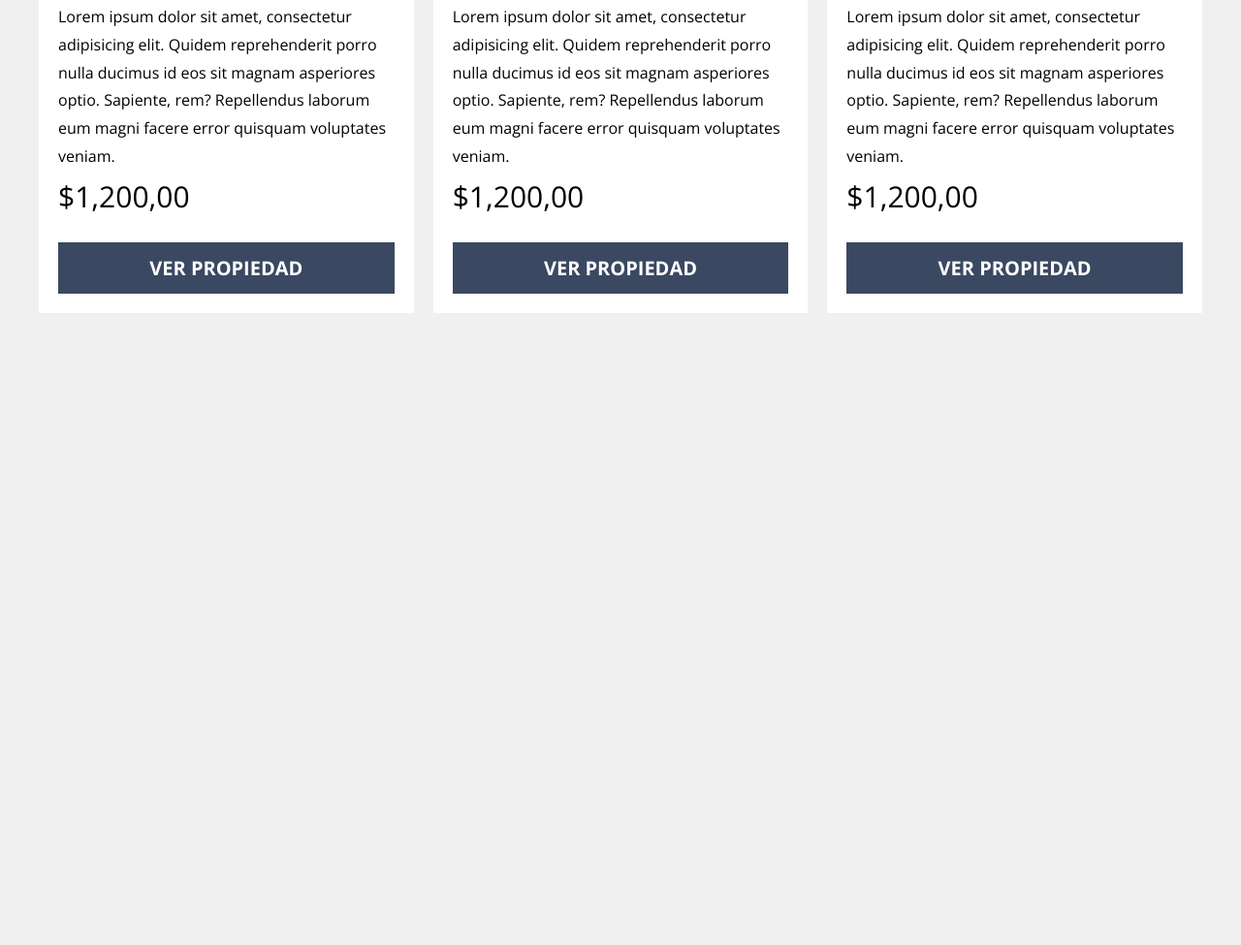
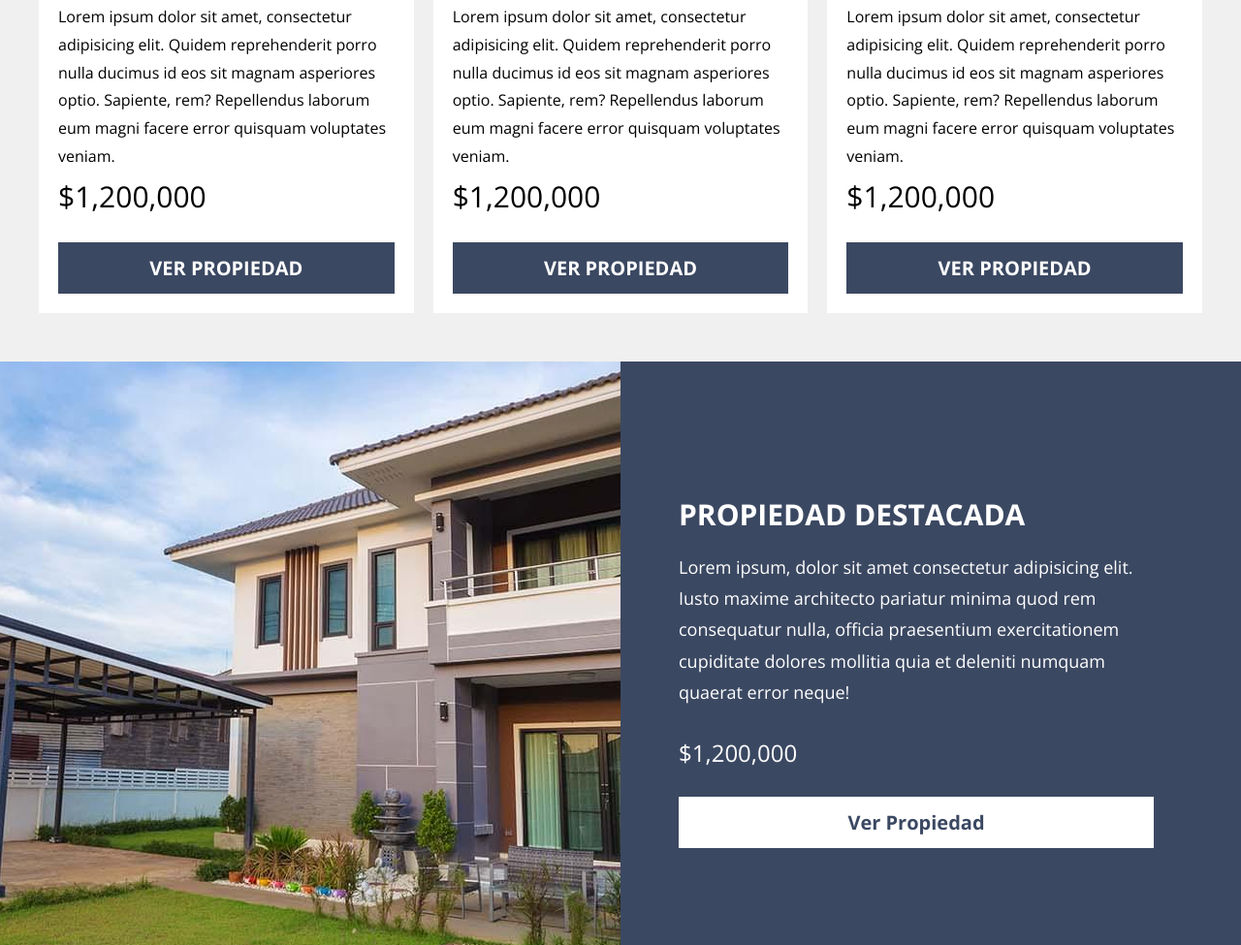
Before and after one commit to Benjamin70/RealState-Demo, a website: page index.html in a window 1280 px wide. Shown: the part 1679-2654 px from the top of the page at 97% size. Before the commit the page ends 2002 px from the top, so only its background shows below. Drawn offline with nearby package versions, Linux system fonts and the light colour scheme.

Commit message:
Seccion de Propiedad Destacada Finalizada

```diff
--- a/index.html
+++ b/index.html
@@ -48,7 +48,7 @@
 
                 <div class="propiedad__contenido">
                     <p class="propiedad__texto">Lorem ipsum dolor sit amet, consectetur adipisicing elit. Quidem reprehenderit porro nulla ducimus id eos sit magnam asperiores optio. Sapiente, rem? Repellendus laborum eum magni facere error quisquam voluptates veniam.</p>
-                    <p class="propiedad__precio">$1,200,00</p>
+                    <p class="propiedad__precio">$1,200,000</p>
                     <a class="propiedad__enlace" href="#">Ver Propiedad</a>
                 </div>
             </div> <!--Cierra Propiedad-->
@@ -60,7 +60,7 @@
 
                 <div class="propiedad__contenido">
                     <p class="propiedad__texto">Lorem ipsum dolor sit amet, consectetur adipisicing elit. Quidem reprehenderit porro nulla ducimus id eos sit magnam asperiores optio. Sapiente, rem? Repellendus laborum eum magni facere error quisquam voluptates veniam.</p>
-                    <p class="propiedad__precio">$1,200,00</p>
+                    <p class="propiedad__precio">$1,200,000</p>
                     <a class="propiedad__enlace" href="#">Ver Propiedad</a>
                 </div>
             </div> <!--Cierra Propiedad-->
@@ -72,7 +72,7 @@
 
                 <div class="propiedad__contenido">
                     <p class="propiedad__texto">Lorem ipsum dolor sit amet, consectetur adipisicing elit. Quidem reprehenderit porro nulla ducimus id eos sit magnam asperiores optio. Sapiente, rem? Repellendus laborum eum magni facere error quisquam voluptates veniam.</p>
-                    <p class="propiedad__precio">$1,200,00</p>
+                    <p class="propiedad__precio">$1,200,000</p>
                     <a class="propiedad__enlace" href="#">Ver Propiedad</a>
                 </div>
             </div> <!--Cierra Propiedad-->
@@ -84,7 +84,7 @@
 
                 <div class="propiedad__contenido">
                     <p class="propiedad__texto">Lorem ipsum dolor sit amet, consectetur adipisicing elit. Quidem reprehenderit porro nulla ducimus id eos sit magnam asperiores optio. Sapiente, rem? Repellendus laborum eum magni facere error quisquam voluptates veniam.</p>
-                    <p class="propiedad__precio">$1,200,00</p>
+                    <p class="propiedad__precio">$1,200,000</p>
                     <a class="propiedad__enlace" href="#">Ver Propiedad</a>
                 </div>
             </div> <!--Cierra Propiedad-->
@@ -96,7 +96,7 @@
 
                 <div class="propiedad__contenido">
                     <p class="propiedad__texto">Lorem ipsum dolor sit amet, consectetur adipisicing elit. Quidem reprehenderit porro nulla ducimus id eos sit magnam asperiores optio. Sapiente, rem? Repellendus laborum eum magni facere error quisquam voluptates veniam.</p>
-                    <p class="propiedad__precio">$1,200,00</p>
+                    <p class="propiedad__precio">$1,200,000</p>
                     <a class="propiedad__enlace" href="#">Ver Propiedad</a>
                 </div>
             </div> <!--Cierra Propiedad-->
@@ -108,11 +108,22 @@
 
                 <div class="propiedad__contenido">
                     <p class="propiedad__texto">Lorem ipsum dolor sit amet, consectetur adipisicing elit. Quidem reprehenderit porro nulla ducimus id eos sit magnam asperiores optio. Sapiente, rem? Repellendus laborum eum magni facere error quisquam voluptates veniam.</p>
-                    <p class="propiedad__precio">$1,200,00</p>
+                    <p class="propiedad__precio">$1,200,000</p>
                     <a class="propiedad__enlace" href="#">Ver Propiedad</a>
                 </div>
             </div> <!--Cierra Propiedad-->
         </div>
     </main>
+
+    <section class="destacada">
+        <div class="destacada__grid contenedor">
+            <div class="destacada__contenido">
+                <h3 class="destacada__heading">Propiedad Destacada</h3>
+                <p class="destacada__texto">Lorem ipsum, dolor sit amet consectetur adipisicing elit. Iusto maxime architecto pariatur minima quod rem consequatur nulla, officia praesentium exercitationem cupiditate dolores mollitia quia et deleniti numquam quaerat error neque!</p>
+                <p class="destacada__precio">$1,200,000</p>
+                <a class="destacada__enlace" href="#">Ver Propiedad</a>
+            </div>
+        </div>
+    </section>
 </body>
 </html>
--- /dev/null
+++ b/src/scss/ui/contenido/_destacada.scss
@@ -0,0 +1,68 @@
+@use 'base/variables' as v;
+@use 'base/mixins' as m;
+
+.destacada{
+    margin-top: 5rem;
+    background-image: linear-gradient(to bottom, transparent 0%, transparent 50%, v.$primario 50%, v.$primario 100%), url(../img/destacada.jpg);
+    background-size: 100% cover;
+    background-position: center, -50rem -30rem;
+    background-repeat: no-repeat;
+
+    @include m.tablet{
+        background-image: linear-gradient(to right, transparent 0%, transparent 50%, v.$primario 50%, v.$primario 100%), url(../img/destacada.jpg);
+        background-size: 100% cover;
+        background-position: center, -50rem center;
+    }
+
+    @include m.desktop{
+        background-image: linear-gradient(to right, transparent 0%, transparent 50%, v.$primario 50%, v.$primario 100%), url(../img/destacada.jpg);
+        background-position: center, -50rem center;
+    }
+
+    &__grid{
+        display: grid;
+        grid-template-rows: repeat(2, 1fr);
+
+        @include m.tablet{
+            grid-template-rows: unset;
+            @include m.grid(2, 2rem);
+        }
+
+        @include m.desktop{
+            grid-template-rows: unset;
+            @include m.grid(2, 2rem);
+        }
+    }
+
+    &__contenido{
+        padding: 5rem;
+        grid-row: 2 / 3;
+
+        @include m.tablet{
+            padding: 10rem 5rem;
+            grid-column: 2 / 3;
+        }
+    }
+
+    &__heading{
+        color: v.$blanco;
+        text-transform: uppercase;
+    }
+
+    &__texto{
+        color: v.$blanco;
+        font-size: 1.8rem;
+    }
+
+    &__precio{
+        color: v.$blanco;
+        font-size: 2.4rem;
+        font-size: 700;
+    }
+
+    &__enlace{
+        @include m.boton(v.$blanco, v.$primario);
+        display: block;
+    }
+
+}
--- a/src/scss/ui/contenido/_index.scss
+++ b/src/scss/ui/contenido/_index.scss
@@ -1 +1,2 @@
 @forward 'propiedades';
+@forward 'destacada';
```
Also changed, not shown: build/css/app.css, 1 other file.
